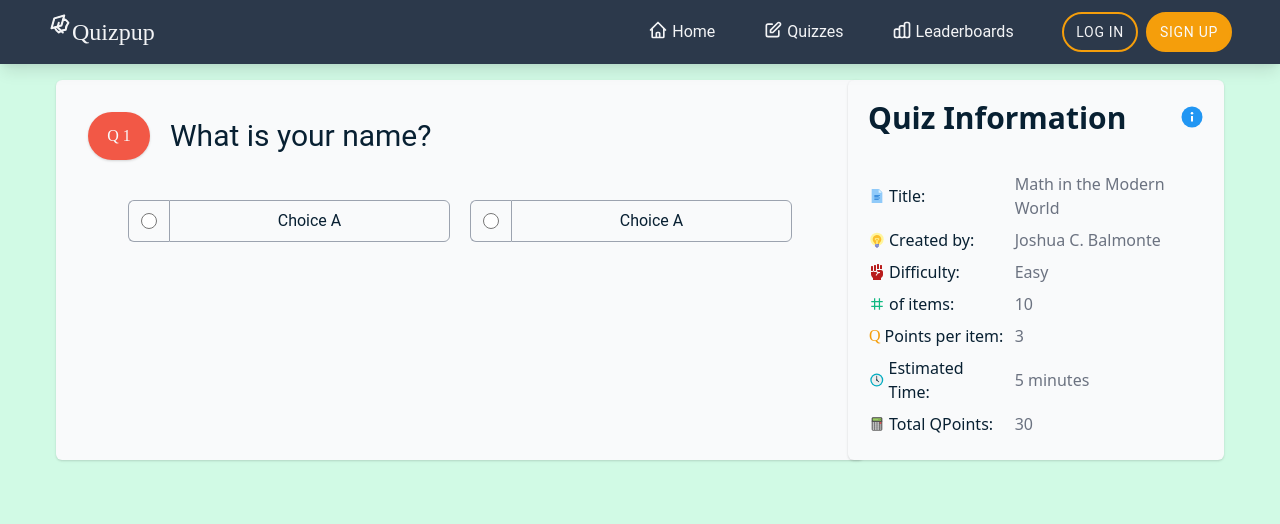
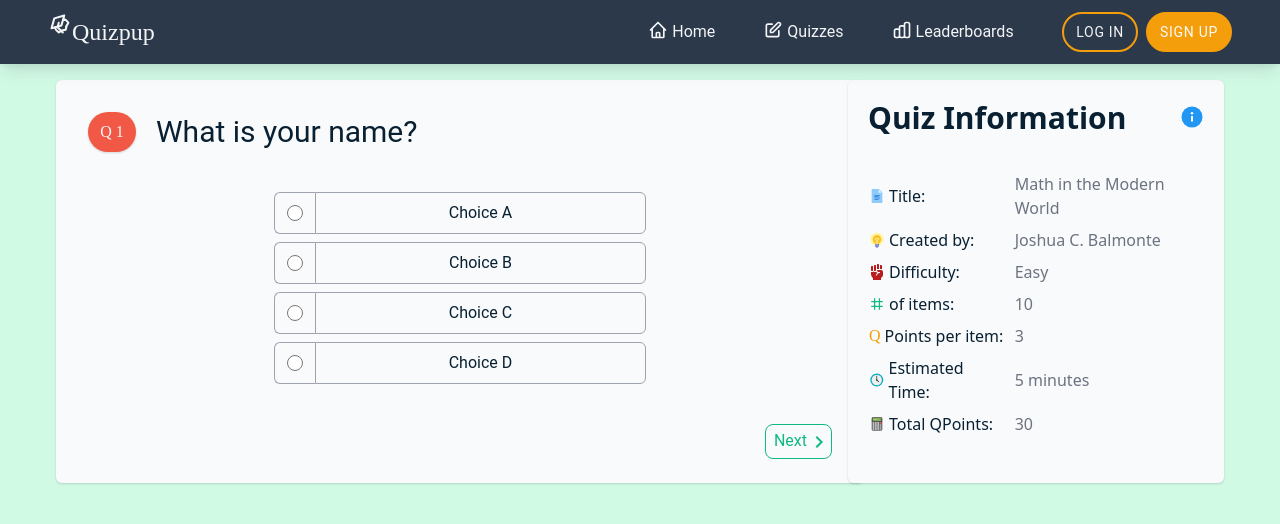
Before and after one commit to jbalmonte/quizpup, a React (Create React App) app: page /takeQuiz/1 in a window 1280 px wide. Shown: the top 524 px of the page. Built offline with nearby package versions, Linux system fonts and the light colour scheme.

Commit message:
add some changes on takeQuiz Page

```diff
--- a/src/components/Question.jsx
+++ b/src/components/Question.jsx
@@ -5,7 +5,7 @@ import Choice from "./Choice"
 const Question = ({ itemNo }) => {
     return (
         <div className="my-6">
-            <fieldset className=" text-primary border  shadow bg-gray-300 w-3/4 mx-auto rounded-lg p-4 ">
+            <fieldset className=" text-primary border  shadow bg-blue-200 w-3/4 mx-auto rounded-lg p-4 ">
                 <div className="text-center flex mt-3">
                     <label htmlFor="question1" className="bg-green-500 text-gray-50 flex items-center leading-normal rounded-l-lg border border-r-0 border-green-500 px-3 whitespace-no-wrap ">Q{itemNo}</label>
                     <input type="text" placeholder="Enter your question here" name=" question1" id="question1" className="text-base px-4 py-2 border border-l-0 border-gray-400 rounded-r-lg focus:outline-none focus:border-green-400 w-11/12" />
--- a/src/pages/TakeQuiz.jsx
+++ b/src/pages/TakeQuiz.jsx
@@ -2,6 +2,7 @@ import React from 'react'
 import { FcCalculator, FcClock, FcDocument, FcIdea, FcInfo } from 'react-icons/fc'
 import { AiOutlineNumber } from 'react-icons/ai'
 import { FaFistRaised } from 'react-icons/fa'
+import { MdNavigateNext } from 'react-icons/md'
 const TakeQuiz = (id) => {
 
 
@@ -11,14 +12,14 @@ const TakeQuiz = (id) => {
             <div className="col-span-2 shadow bg-gray-50 rounded-md  pt-8 px-8 pb-6 font-body" style={{ width: "50.5rem" }}>
 
                 <div className="flex items-center">
-                    <div className="rounded-full bg-quaternary w-1/12 shadow h-12 font-header font-medium items-center flex justify-center text-gray-50 mr-5">
+                    <div className="rounded-full bg-quaternary w-12 shadow h-10 font-header font-medium items-center flex justify-center text-gray-50 mr-5">
                         <span className="mr-1">Q</span>
                         <span>1</span>
                     </div>
                     <h1 className="text-3xl">What is your name? </h1>
                 </div>
 
-                <div className="mt-10 grid grid-cols-2 mx-10 gap-5">
+                <div className="grid grid-cols-1 m-10 gap-2 w-1/2 mx-auto">
 
                     <div className="text-center flex col-span-1">
                         <span className="flex items-center leading-normal rounded-l-md border border-r-0 border-gray-400 px-3 whitespace-no-wrap text-secondary-100 ">
@@ -35,13 +36,36 @@ const TakeQuiz = (id) => {
                             <input type="radio" name="question1" id="question1B" className="w-4 h-4" />
                         </span>
                         <label htmlFor="question1B" className="text-base px-4 py-2 border border-gray-400 rounded-r-md focus:outline-none focus:border-green-400 w-11/12" >
-                            Choice A
+                            Choice B
+                        </label>
+                    </div>
+
+                    <div className="text-center flex col-span-1">
+                        <span className="flex items-center leading-normal rounded-l-md border border-r-0 border-gray-400 px-3 whitespace-no-wrap text-secondary-100 ">
+                            <input type="radio" name="question1" id="question1C" className="w-4 h-4" />
+                        </span>
+                        <label htmlFor="question1C" className="text-base px-4 py-2 border border-gray-400 rounded-r-md focus:outline-none focus:border-green-400 w-11/12" >
+                            Choice C
+                        </label>
+                    </div>
+
+                    <div className="text-center flex col-span-1">
+                        <span className="flex items-center leading-normal rounded-l-md border border-r-0 border-gray-400 px-3 whitespace-no-wrap text-secondary-100 ">
+                            <input type="radio" name="question1" id="question1D" className="w-4 h-4" />
+                        </span>
+                        <label htmlFor="question1D" className="text-base px-4 py-2 border border-gray-400 rounded-r-md focus:outline-none focus:border-green-400 w-11/12" >
+                            Choice D
                         </label>
                     </div>
 
 
                 </div>
-
+                <div className="text-right hover:text-green-500">
+                    <button className="border border-green-500 text-green-500 py-1 pl-2 transition-colors duration-150 ease-linear rounded-lg hover:bg-green-500 hover:text-gray-50">
+                        <span>Next</span>
+                        <MdNavigateNext className="inline-flex text-2xl self-start items-start" />
+                    </button>
+                </div>
             </div>
 
             <div className="shadow h-full col-span-1 rounded-md bg-gray-50 p-5">
```
